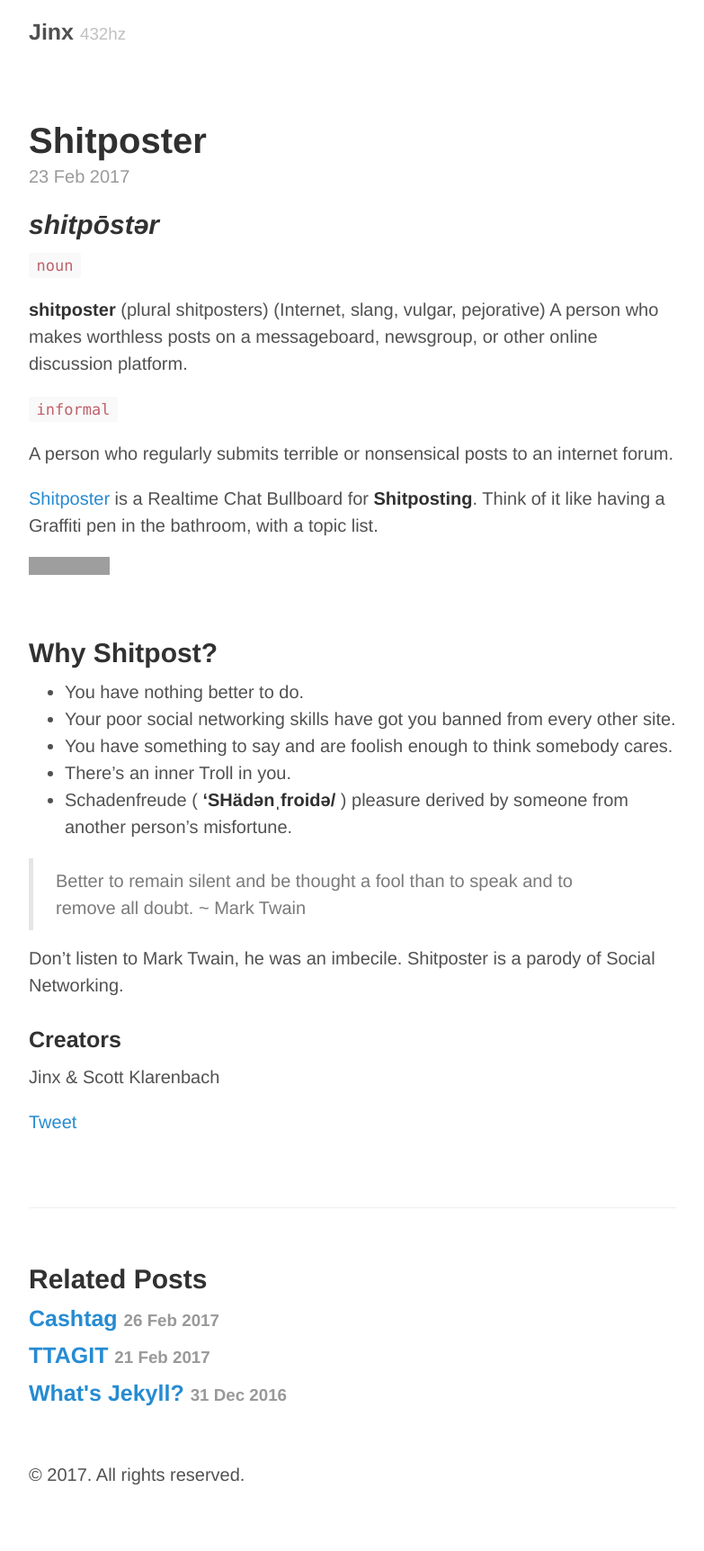
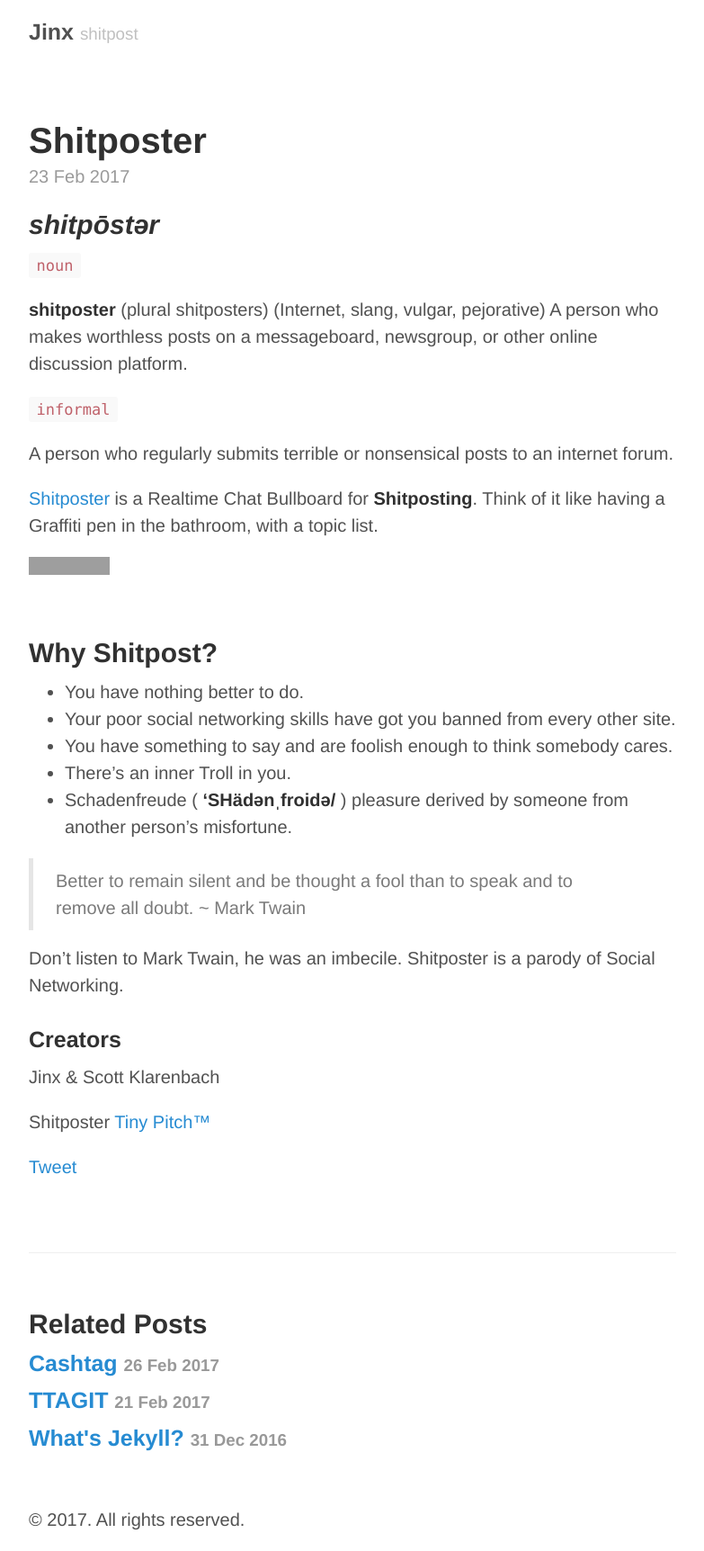
Before and after one commit to LeighAkin/Blog, a Jekyll site: the page built from _posts/2017-02-23-Shiposter-Pitch.md, in a window 1280 px wide. Shown: the whole page at 90% size, without its empty margins (248-1031 px from the left). Built offline with Jekyll 4.4.1, drawn with Linux system fonts in a browser that asks for light colours; comment, search, counter and statistics services are not loaded; before the commit the page ends 1674 px from its top, so only the background shows below that; grey boxes are pictures that could not be loaded.

Commit message:
shit post and tiny pitch

```diff
--- a/_config.yml
+++ b/_config.yml
@@ -7,7 +7,7 @@ permalink:        pretty
 
 # Setup
 title:            Jinx
-tagline:          432hz
+tagline:          shitpost
 description:      Madam, I have come from a country where people are hanged if they talk ~ Leonhard Euler
 url:              https://jinx432.github.io
 paginate:         10
--- a/_posts/2017-02-23-Shiposter-Pitch.md
+++ b/_posts/2017-02-23-Shiposter-Pitch.md
@@ -36,3 +36,5 @@ Don't listen to Mark Twain, he was an imbecile. Shitposter is a parody of Social
 ### Creators
 
 Jinx & Scott Klarenbach
+
+Shitposter [Tiny Pitch™](http://tiny.pr/Lq8v5Y8Q)
```
